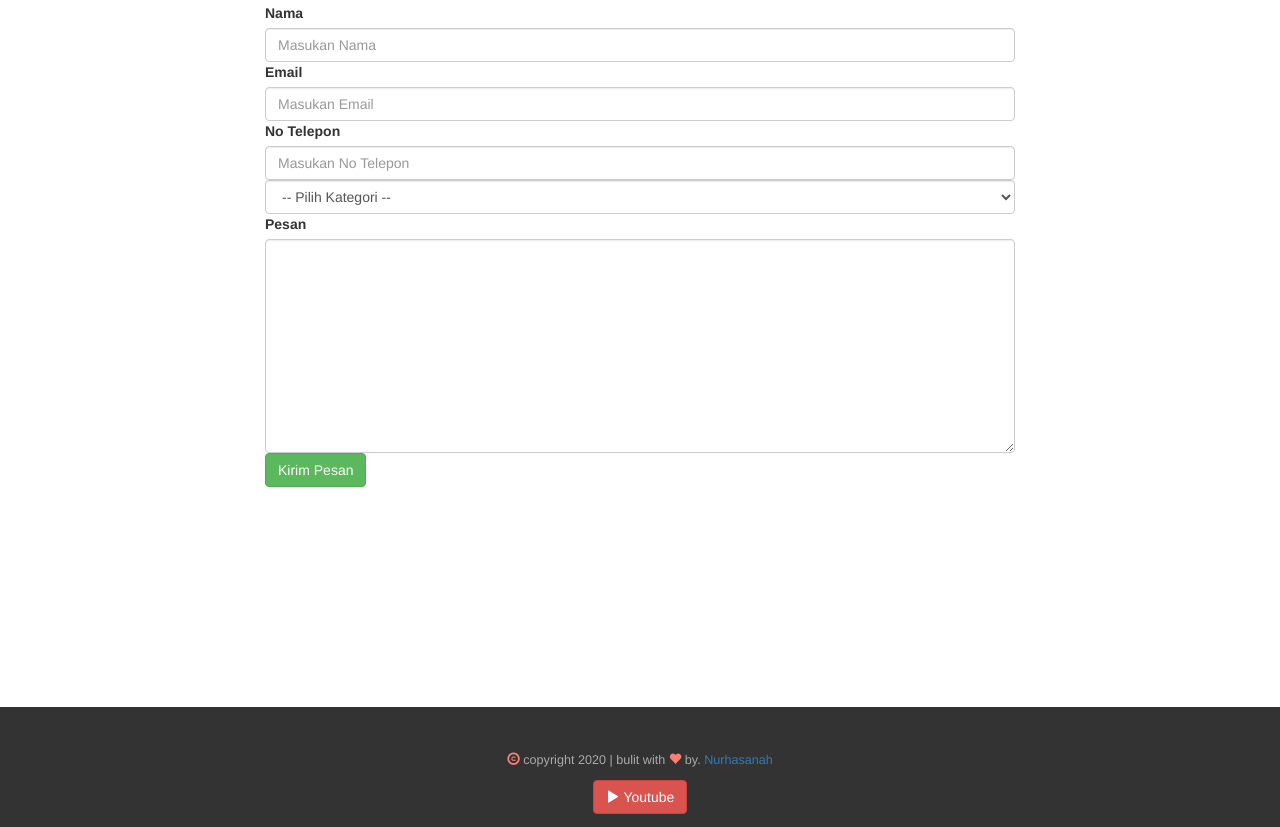
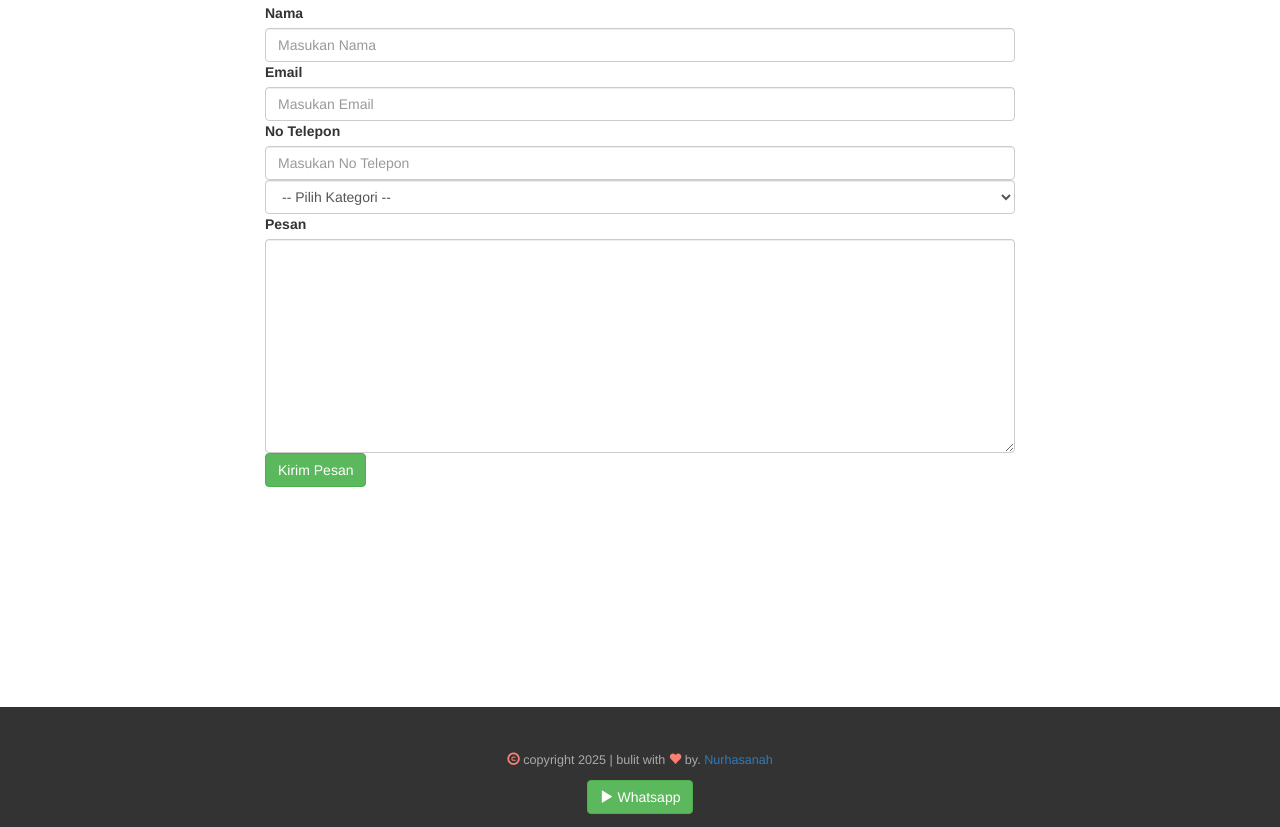
Before and after one commit to pinapebrianti/portofolio-nurhasanah, a plain HTML site: page index.html in a window 1280 px wide. Shown: the part 1482-2309 px from the top of the page. Drawn offline with Linux system fonts and the light colour scheme.

Commit message:
Update index.html

```diff
--- a/index.html
+++ b/index.html
@@ -161,8 +161,8 @@
             </div>
             <select class="form-control">
               <option>-- Pilih Kategori -- </option>
-              <option>Web Design</option>
-              <option>Web Development</option>
+              <option>pantai</option>
+              <option>liburan</option>
             </select>
             <div class="form-grup">
               <label for="pesan">Pesan</label>
@@ -181,13 +181,13 @@
       <div class="container text-center">
         <div class="row">
           <div class="col-sm-12">
-            <p><i class="glyphicon glyphicon-copyright-mark"></i> copyright 2020 | bulit with <i class="glyphicon glyphicon-heart"></i> by. <a href="https://www.youtube.com/channel/UCIlVkqvCUWB-PToH4fl-WUA">Nurhasanah</a></p>
+            <p><i class="glyphicon glyphicon-copyright-mark"></i> copyright 2025 | bulit with <i class="glyphicon glyphicon-heart"></i> by. <a href="https://www.youtube.com/channel/UCIlVkqvCUWB-PToH4fl-WUA">Nurhasanah</a></p>
           </div>
         </div>
         <div class="row">
           <div class="col-sm-12">
-            <a href="https://www.youtube.com/channel/UCIlVkqvCUWB-PToH4fl-WUA" class="btn btn-danger">
-            <i class="glyphicon glyphicon-play"></i> Youtube</a>
+            <a href="https://wa.me/6285797912213" class="btn btn-success">
+            <i class="glyphicon glyphicon-play"></i> Whatsapp</a>
           </div>
         </div>
       </div>
```
